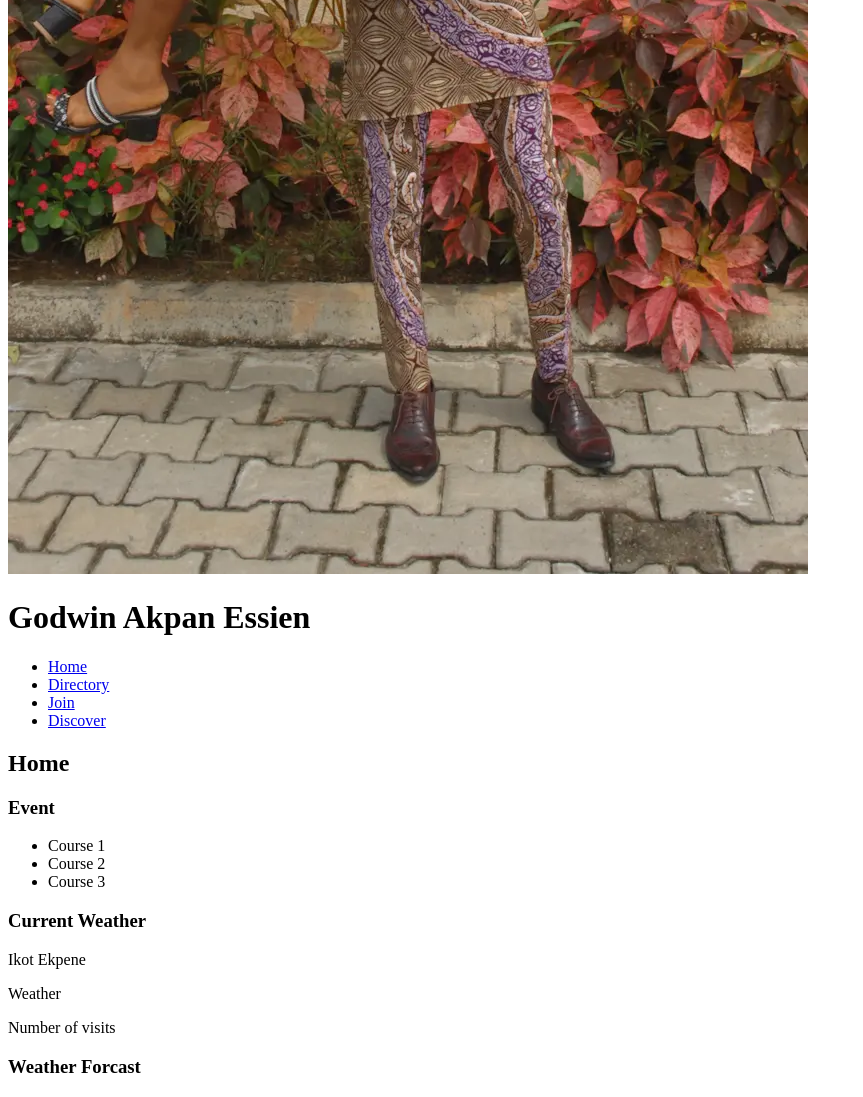
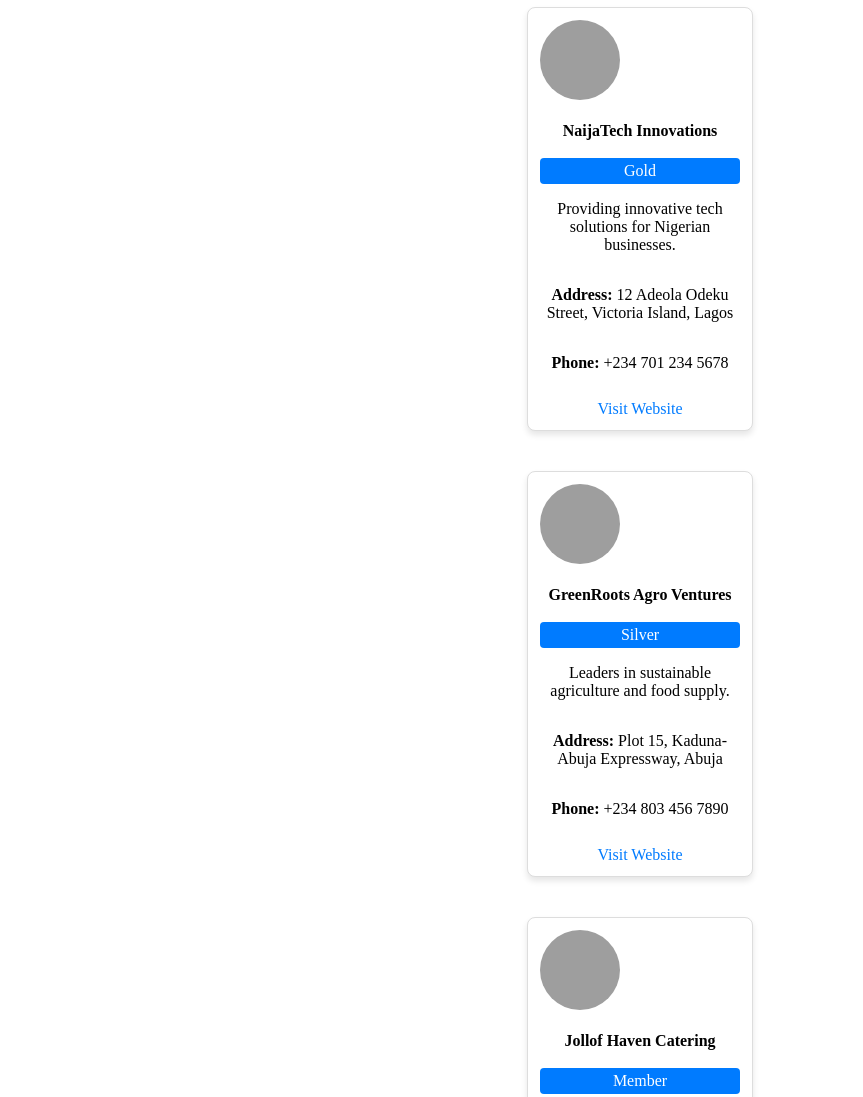
Before and after one commit to pearlrhema/wdd231, a plain HTML site: page chamber/directory.html in a window 1280 px wide. Shown: the part 640-1737 px from the top of the page, without its empty margins (0-863 px from the left). Drawn offline with Linux system fonts and the light colour scheme; grey boxes are pictures that could not be loaded; files whose address does not match are found by name.

Commit message:
images address updated

```diff
--- a/chamber/data/members.json
+++ b/chamber/data/members.json
@@ -5,7 +5,7 @@
             "address": "12 Adeola Odeku Street, Victoria Island, Lagos",
             "phone": "+234 701 234 5678",
             "website": "https://www.naijatech.com.ng",
-            "image": "https://via.placeholder.com/150?text=NaijaTech+Logo",
+            "image": "https://cdn.dribbble.com/users/2526319/screenshots/15852385/media/c0e4fd354066f355d411b6c245adcf8d.png",
             "membershipLevel": 3,
             "description": "Providing innovative tech solutions for Nigerian businesses.",
             "category": "Technology"
@@ -15,7 +15,7 @@
             "address": "Plot 15, Kaduna-Abuja Expressway, Abuja",
             "phone": "+234 803 456 7890",
             "website": "https://www.greenroots.com.ng",
-            "image": "https://via.placeholder.com/150?text=GreenRoots+Logo",
+            "image": "https://encrypted-tbn0.gstatic.com/images?q=tbn:ANd9GcRUTTvC1_7X8zSvLwEeDXatWzIg52RpRsQNaw&s",
             "membershipLevel": 2,
             "description": "Leaders in sustainable agriculture and food supply.",
             "category": "Agriculture"
@@ -25,7 +25,7 @@
             "address": "22 Allen Avenue, Ikeja, Lagos",
             "phone": "+234 809 123 4567",
             "website": "https://www.jollofhaven.com.ng",
-            "image": "https://via.placeholder.com/150?text=Jollof+Haven+Logo",
+            "image": "https://encrypted-tbn0.gstatic.com/images?q=tbn:ANd9GcS_9acBH7OwKfWvIVgi5zNZCtOycHP1Wm3mdQ&s",
             "membershipLevel": 1,
             "description": "Specialists in authentic Nigerian cuisine for all occasions.",
             "category": "Food & Beverage"
@@ -35,7 +35,7 @@
             "address": "5 Marina Road, Lagos Island, Lagos",
             "phone": "+234 805 678 9012",
             "website": "https://www.ekorealty.com.ng",
-            "image": "https://via.placeholder.com/150?text=Eko+Realty+Logo",
+            "image": "https://encrypted-tbn0.gstatic.com/images?q=tbn:ANd9GcROdKkyha-ymtTs9Fyz7eJC0UvAXrnF0OJ_VA&s",
             "membershipLevel": 2,
             "description": "Helping you find your dream property in Lagos and beyond.",
             "category": "Real Estate"
@@ -45,7 +45,7 @@
             "address": "10 Independence Avenue, Central Area, Abuja",
             "phone": "+234 812 345 6789",
             "website": "https://www.surepathinsurance.ng",
-            "image": "https://via.placeholder.com/150?text=SurePath+Logo",
+            "image": "https://encrypted-tbn0.gstatic.com/images?q=tbn:ANd9GcRADEx1yd26bdDhyZ6vZAJDkDtGr8rlG7_UFw&s",
             "membershipLevel": 3,
             "description": "Reliable insurance plans tailored for Nigerians.",
             "category": "Finance & Insurance"
@@ -55,7 +55,7 @@
             "address": "Plot 20, Gwarinpa Estate, Abuja",
             "phone": "+234 806 890 1234",
             "website": "https://www.asorockfitness.com.ng",
-            "image": "https://via.placeholder.com/150?text=AsoRock+Logo",
+            "image": "https://i0.wp.com/outravelandtour.com/wp-content/uploads/2021/08/Pinkinetics-Women-Only-Gym-And-Spa-2.jpg?resize=800%2C1000",
             "membershipLevel": 2,
             "description": "Premium fitness services for individuals and corporate clients.",
             "category": "Health & Fitness"
@@ -65,7 +65,7 @@
             "address": "34 Opebi Road, Ikeja, Lagos",
             "phone": "+234 803 456 7891",
             "website": "https://www.lushglamspa.ng",
-            "image": "https://via.placeholder.com/150?text=LushGlam+Logo",
+            "image": "https://encrypted-tbn0.gstatic.com/images?q=tbn:ANd9GcRLL3VsV78MokZ6O98OxEsdNrsqLu_t-DHHRw&s",
             "membershipLevel": 1,
             "description": "Offering world-class beauty treatments and spa services.",
             "category": "Wellness & Beauty"
--- a/chamber/directory.html
+++ b/chamber/directory.html
@@ -18,7 +18,8 @@
     <meta property="fb:app_id" content="your_app_id"> <!-- Replace with your actual Facebook App ID -->
     <title>Chamber of Commerce Project</title>
     <link rel="icon" href="webpagefavicon.ico">
-    <script src="scripts/directory.js" defer></script>
+    <link rel="stylesheet" href="styles/directory.css">
+    <script src="scripts/directory2.js" defer></script>
 </head>
 
 <header>
@@ -37,8 +38,9 @@
 </nav>
 
 <body>
+    <h2>Home</h2>
     <main>
-        <h2>Home</h2>
+
         <section class="card" id="course">
             <h3>Event</h3>
             <ul>
@@ -53,11 +55,10 @@
             <p>Weather</p>
             <p>Number of visits</p>
         </section>
-        <section>
+        <section class="card">
             <h3>Weather Forcast</h3>
         </section>
-        <section>
-            <div id="cards"></div>
+        <section id="cards">
         </section>
     </main>
     <footer>
--- /dev/null
+++ b/chamber/scripts/directory2.js
@@ -0,0 +1,63 @@
+const cards = document.querySelector('#cards');
+const url = 'https://pearlrhema.github.io/wdd231/chamber/data/members.json';
+
+async function getBusinessData() {
+    const response = await fetch(url)
+    const data = await response.json();
+
+        // Access the "businesses" array from the JSON data
+        const businesses = data.businesses;
+
+        // Loop through each business and create cards
+        businesses.forEach(business => {
+            // Create card container
+            const card = document.createElement('div');
+            card.classList.add('business-card');
+
+            // Business image
+            const img = document.createElement('img');
+            img.src = business.image;
+            img.alt = `${business.name} Logo`;
+
+            // Business name
+            const name = document.createElement('h2');
+            name.textContent = business.name;
+
+            // Business description
+            const description = document.createElement('p');
+            description.textContent = business.description;
+
+            // Business address
+            const address = document.createElement('p');
+            address.innerHTML = `<strong>Address:</strong> ${business.address}`;
+
+            // Business phone
+            const phone = document.createElement('p');
+            phone.innerHTML = `<strong>Phone:</strong> ${business.phone}`;
+
+            // Business website link
+            const website = document.createElement('a');
+            website.href = business.website;
+            website.target = '_blank';
+            website.textContent = 'Visit Website';
+
+            // Membership level badge
+            const membershipLevel = document.createElement('span');
+            membershipLevel.classList.add(`membership-level-${business.membershipLevel}`);
+            membershipLevel.textContent = ['Member', 'Silver', 'Gold'][business.membershipLevel - 1];
+
+            // Append all elements to the card container
+            card.appendChild(img);
+            card.appendChild(name);
+            card.appendChild(membershipLevel);
+            card.appendChild(description);
+            card.appendChild(address);
+            card.appendChild(phone);
+            card.appendChild(website);
+
+            // Add the card to the #card container
+            cards.appendChild(card);
+        });
+}
+
+getBusinessData();
--- /dev/null
+++ b/chamber/styles/directory.css
@@ -0,0 +1,202 @@
+/* Main Container for Cards */
+#cards {
+    display: flex;
+    flex-wrap: wrap;
+    gap: 20px;
+    justify-content: center;
+    padding: 20px;
+}
+
+/* Business Card Styling */
+.business-card {
+    display: flex;
+    flex-direction: column;
+    border: 1px solid #ddd;
+    border-radius: 8px;
+    padding: 12px;
+    width: 180px; /* Adjusted for smaller cards */
+    text-align: center;
+    box-shadow: 0 4px 6px rgba(0, 0, 0, 0.1);
+    background: #fff;
+    margin: 10px; /* Ensures spacing between cards */
+}
+
+.business-card img {
+    width: 80px; /* Smaller size for the image */
+    height: 80px; /* Ensure the image stays round and fits inside the card */
+    border-radius: 50%;
+    margin-bottom: 12px;
+}
+
+.business-card h2 {
+    font-size: 1rem; /* Adjusted for smaller text */
+    margin: 10px 0;
+}
+
+.business-card span {
+    display: inline-block;
+    margin-top: 8px;
+    padding: 4px 8px;
+    border-radius: 4px;
+    color: #fff;
+    background: #007bff;
+}
+
+.membership-level-1 {
+    background: gold;
+}
+
+.membership-level-2 {
+    background: silver;
+}
+
+.membership-level-3 {
+    background: bronze;
+}
+
+.business-card a {
+    display: inline-block;
+    margin-top: 12px;
+    color: #007bff;
+    text-decoration: none;
+}
+
+.business-card a:hover {
+    text-decoration: underline;
+}
+
+/* Header Styles */
+header {
+    display: flex;
+    align-items: center;
+    justify-content: space-between;
+    padding: 1rem;
+    background-color: rgb(44, 88, 124);
+    color: white;
+}
+
+header img {
+    width: 50px;
+    height: auto;
+    margin-right: 1.5rem;
+}
+
+header h1 {
+    font-size: 1.5rem;
+    margin: 0;
+}
+
+/* Mobile Menu */
+#menu {
+    display: block;
+    font-size: 2rem;
+    font-weight: 700;
+    text-decoration: none;
+    color: #eee;
+}
+
+#menu::before {
+    content: "≡";
+}
+
+.navigation {
+    list-style: none;
+    margin: 1px;
+    padding: 0;
+}
+
+.navigation li {
+    display: none;
+}
+
+nav {
+    background-color: black;
+}
+
+.navigation a {
+    display: block;
+    padding: 0.75rem;
+    text-align: left;
+    text-decoration: none;
+    color: whitesmoke;
+    font-weight: 700;
+    transition: 0.5s;
+    font-size: clamp(1rem, 2vmin, 1.5rem);
+}
+
+.navigation a:hover,
+a:active {
+    background-color: rgb(44, 88, 124);
+}
+
+.show li {
+    display: block;
+}
+
+#menu.show::before {
+    content: "X";
+}
+
+/* Footer Styling */
+footer {
+    text-align: center;
+    background-color: rgb(44, 88, 124);
+    color: white;
+    padding: 10px 0;
+}
+
+/* Responsive Design */
+@media only screen and (min-width: 576px) {
+    .navigation {
+        display: flex;
+    }
+
+    .navigation li {
+        display: block;
+    }
+
+    .navigation a {
+        text-align: center;
+    }
+
+    #menu {
+        display: none;
+    }
+
+    header {
+        display: grid;
+        grid-template-columns: 205px auto;
+        align-items: center;
+        justify-content: center;
+    }
+
+    header img {
+        width: 150px;
+        height: auto;
+    }
+
+    main {
+        display: flex;
+        flex-wrap: wrap;
+        justify-content: center;
+        gap: 1rem;
+        padding: 1rem;
+    }
+
+    main section {
+        flex: 1 1 300px;
+        display: flex;
+        flex-wrap: wrap;
+        flex-direction: column;
+        align-items: center;
+    }
+
+    /* Adjust business card styling for larger screens */
+    .business-card {
+        width: 200px; /* Slightly larger for larger screens */
+    }
+
+    h2 {
+        display: block;
+    }
+}
```
Also changed, not shown: chamber/scripts/directory.js (+61 -2 lines).
